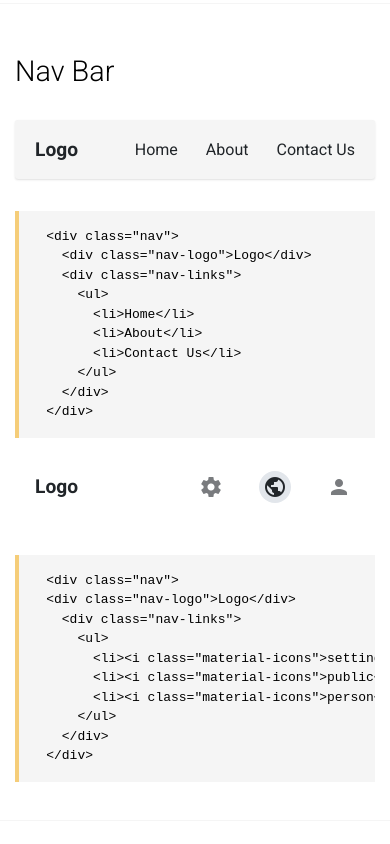
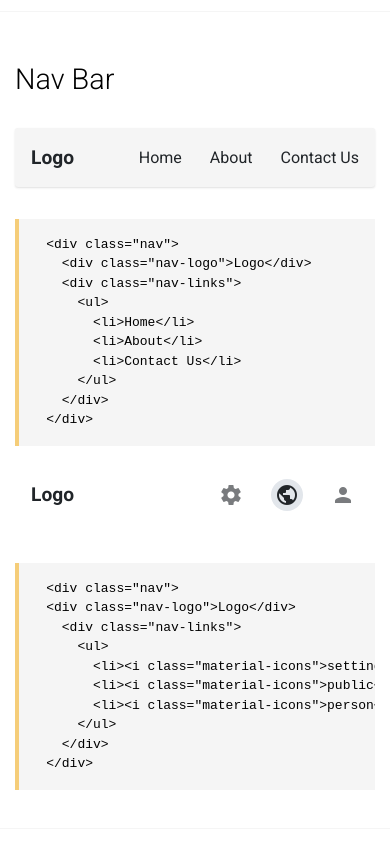
Before and after one commit to rushil-saraogi/flat-earth-css, a website: page index.html in a window 390 px wide. Shown: the part 1500-2344 px from the top of the page. Drawn offline with Linux system fonts and the light colour scheme; a script that the page names is missing; a small style sheet from the web is missing.

Commit message:
Nav and input fixes

```diff
--- a/package.json
+++ b/package.json
@@ -1,6 +1,6 @@
 {
 	"name": "flat-earth-css",
-	"version": "1.0.11",
+	"version": "1.0.12",
 	"description": "A micro CSS framework",
 	"main": "styles/flat-earth.css",
 	"scripts": {
--- a/src/_forms.scss
+++ b/src/_forms.scss
@@ -20,7 +20,7 @@ select {
 	padding: 0.65rem 0.85rem;
 	margin: 0.75rem 0;
 	display: block;
-	border: 1px solid map-get($colors, gray-1);
+	border: 1px solid map-get($colors, gray-2);
 	border-radius: 0.25rem;
 	transition: border-color 0.15s ease-in-out, box-shadow 0.15s ease-in-out;
 	color: map-get($colors, gray-5);
@@ -33,7 +33,7 @@ select {
 	}
 
 	&::placeholder {
-		color: map-get($colors, gray-2);
+		color: map-get($colors, gray-3);
 	}
 }
 
--- a/src/_nav.scss
+++ b/src/_nav.scss
@@ -1,4 +1,5 @@
 @import "variables";
+@import "responsive";
 
 %nav {
 	color: map-get($colors, gray-5);
@@ -68,6 +69,10 @@
 	@extend %nav-links;
 
 	li + li {
-		margin-left: 2rem;
+		margin-left: 1.75rem;
+
+		@include breakpoint(sm) {
+			margin-left: 1.5rem;
+		}
 	}
 }
--- /dev/null
+++ b/src/_responsive.scss
@@ -0,0 +1,19 @@
+@mixin breakpoint($point) {
+	@if $point == xl {
+		@media (max-width: 70em) {
+			@content;
+		}
+	} @else if $point == lg {
+		@media (max-width: 64em) {
+			@content;
+		}
+	} @else if $point == md {
+		@media (max-width: 50em) {
+			@content;
+		}
+	} @else if $point == sm {
+		@media (max-width: 37.5em) {
+			@content;
+		}
+	}
+}
```
Also changed, not shown: styles/flat-earth.css, 1 other file.
